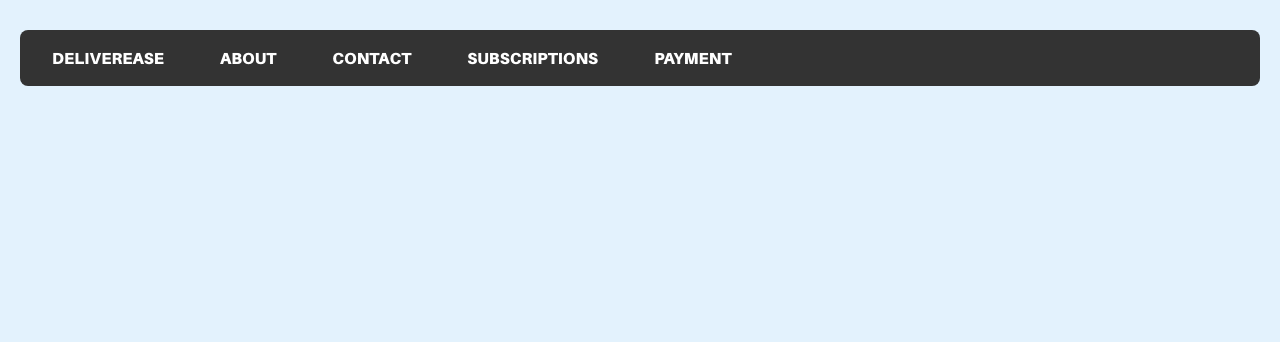
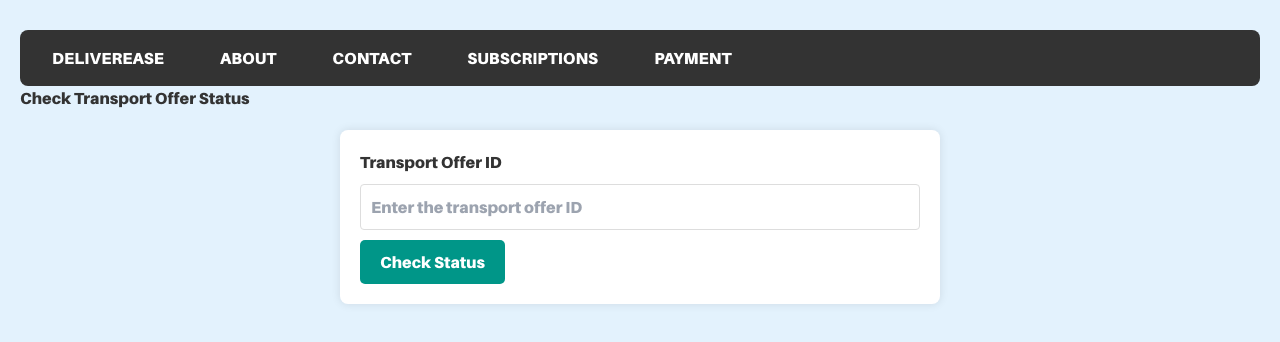
Before and after one commit to NishalDev/DeliverEase, a React (Create React App) app in the folder client/: page /check-transport-status in a window 1280 px wide. Shown: the top 342 px of the page. Built offline with nearby package versions, Linux system fonts and the light colour scheme.

Commit message:
TransportPage added with API endpoint

```diff
--- a/client/src/App.js
+++ b/client/src/App.js
@@ -14,6 +14,7 @@ import "./App.css"; // Import your CSS for styling
 import SetDeliveryPrice from "./pages/SetDeliveryPrice.js";
 import OfferApprovalPage from "./pages/OfferApprovalPage";
 import GoodStatus from "./pages/GoodStatus.js";
+import TransporterStatus from "./pages/TransporterStatus.js";
 const App = () => {
   useEffect(() => {
     const handleScroll = () => {
@@ -68,6 +69,7 @@ const App = () => {
         {/* Services page */}
         <Route path="/dashboard" element={<Dashboard />} />{" "}
         <Route path="/check-good-status" element={<GoodStatus />} />
+        <Route path="/check-transport-status" element={<TransporterStatus />} />
         {/* General dashboard */}
         <Route path="/manage" element={<ManageDashboard />} />{" "}
         {/* Manage dashboard */}
--- a/client/src/Services/TransportService.js
+++ b/client/src/Services/TransportService.js
@@ -110,7 +110,28 @@ const rejectOffer = async (offerId) => {
   }
 };
 
+const getOfferStatus = async (offerId) => {
+  try {
+    const token = JSON.parse(localStorage.getItem("user")).token;
+    const config = {
+      headers: {
+        Authorization: `Bearer ${token}`,
+      },
+    };
+
+    const response = await axios.get(
+      `${API_URL}/offer-status/${offerId}`,
+      config
+    );
+    return response.data;
+  } catch (error) {
+    console.error("Error fetching offer status:", error);
+    throw error;
+  }
+};
+
 export default {
+  getOfferStatus,
   getOffersByGoods,
   approveOffer,
   rejectOffer,
--- a/client/src/pages/TransporterDashboard.js
+++ b/client/src/pages/TransporterDashboard.js
@@ -1,7 +1,7 @@
 import React, { useState, useEffect } from "react";
 //import TransportService from "../Services/TransportService"; // Use the same GoodsService for API calls
 import "../css/TransporterDashboard.css"; // Adjust the path according to your project structure
-import { useNavigate } from "react-router-dom";
+import { useNavigate, Link } from "react-router-dom";
 import BackButton from "../components/BackButton";
 import TransportService from "../Services/TransportService.js";
 
@@ -37,8 +37,12 @@ const TransporterDashboard = () => {
   return (
     <div className="transporter-dashboard">
       <BackButton />
+
       <h1>Available Goods for Transport</h1>
       <div className="search-bar">
+        <Link to="/check-transport-status" className="nav-link">
+          Check Transport Status
+        </Link>
         <input
           type="text"
           placeholder="Search Goods..."
--- a/client/src/pages/TransporterStatus.js
+++ b/client/src/pages/TransporterStatus.js
@@ -0,0 +1,62 @@
+import React, { useState } from "react";
+import TransportService from "../Services/TransportService.js"; // Assuming TransportService handles API calls
+
+const TransporterStatus = () => {
+  const [offerId, setOfferId] = useState("");
+  const [status, setStatus] = useState(null);
+  const [error, setError] = useState("");
+
+  // Handle form submission to fetch the transport offer status
+  const handleCheckStatus = async (e) => {
+    e.preventDefault();
+    setError(""); // Reset error message
+
+    if (!offerId) {
+      setError("Please enter a valid transport offer ID");
+      return;
+    }
+
+    try {
+      const response = await TransportService.getOfferStatus(offerId); // Fetch the status from the service
+      setStatus(response.status); // Assuming the response contains the status field
+    } catch (err) {
+      setError(
+        err.response?.data?.message ||
+          "Failed to fetch the transport status. Please try again."
+      );
+    }
+  };
+
+  return (
+    <div className="transporter-status-page">
+      <h2>Check Transport Offer Status</h2>
+      <form onSubmit={handleCheckStatus}>
+        <div className="form-group">
+          <label htmlFor="offerId">Transport Offer ID</label>
+          <input
+            type="text"
+            id="offerId"
+            value={offerId}
+            onChange={(e) => setOfferId(e.target.value)}
+            placeholder="Enter the transport offer ID"
+            required
+          />
+        </div>
+        <button type="submit" className="btn">
+          Check Status
+        </button>
+      </form>
+
+      {error && <div className="error-message">{error}</div>}
+      {status && (
+        <div className="status-info">
+          <p>
+            Status of Transport Offer (ID: {offerId}): <strong>{status}</strong>
+          </p>
+        </div>
+      )}
+    </div>
+  );
+};
+
+export default TransporterStatus;
```
Also changed, not shown: 2 other files (tests, documents, lock files or other folders).
